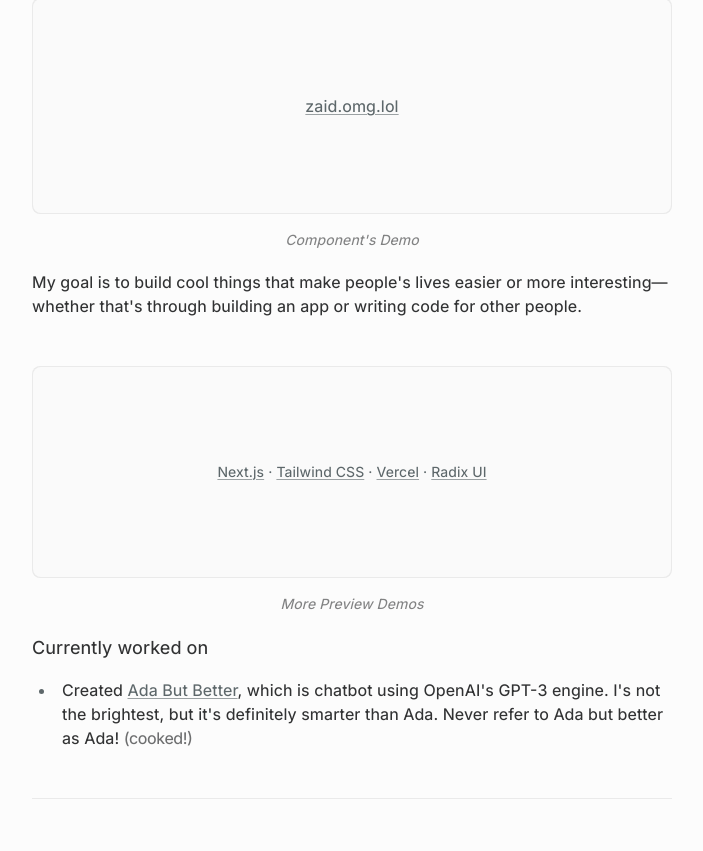
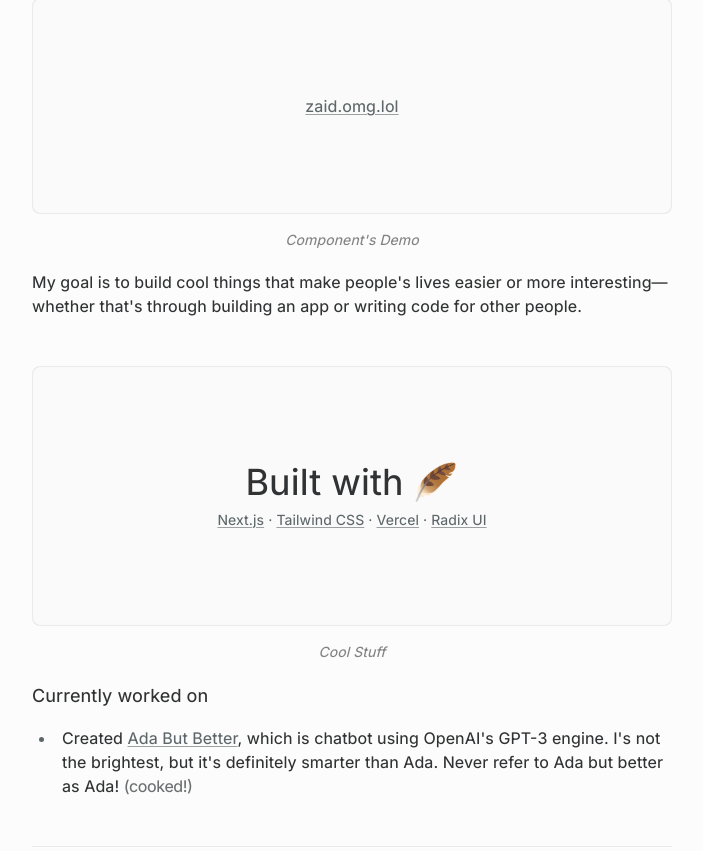
Before and after one commit to zaidmukaddam/zaid.omg.lol, a Next.js app: page / in a window 1280 px wide. Shown: the part 474-1325 px from the top of the page, without its empty margins (288-991 px from the left). Built offline with nearby package versions, Linux system fonts and the light colour scheme.

Commit message:
chore: make it cool

```diff
--- a/components/demos/DemoLayout.tsx
+++ b/components/demos/DemoLayout.tsx
@@ -1,14 +1,15 @@
 import { ReactNode, useEffect, useRef } from 'react';
 import cn from 'clsx';
-import Link from 'next/link';
 
 export default function DemoLayout({
   children,
   className,
+  title,
   demoName
 }: {
   children: ReactNode;
   className?: string;
+  title?: string;
   demoName?: string;
 }) {
   const cardRef = useRef<HTMLDivElement>(null);
--- a/components/demos/MorePreviewDemo.tsx
+++ b/components/demos/MorePreviewDemo.tsx
@@ -4,8 +4,9 @@
 export default function LinkPreviewDemo() {
   return (
     <DemoLayout
-        demoName="More Preview Demos"
+        demoName="Cool Stuff"
     >
+      <h1 className="text-4xl font-bold text-center mb-2">Built with 🪶</h1>
       <div
       // center the location on every page
         className="text-sm text-[#5d676a] flex justify-center break-words"
--- a/data/writing/mdx-external-link-previewer.mdx
+++ b/data/writing/mdx-external-link-previewer.mdx
@@ -1,6 +1,6 @@
 ---
 title: 'Building an external link previewer'
-date: 2022-11-27T21:59:22.157Z
+date: "2022-11-27"
 status: published
 keywords: 'external link previewer, link previewer, nextjs link previewer, uiwtf link previewer'
 summary: Building an external link previewer that helps your users preview the link before getting into the rabbit hole.
```
